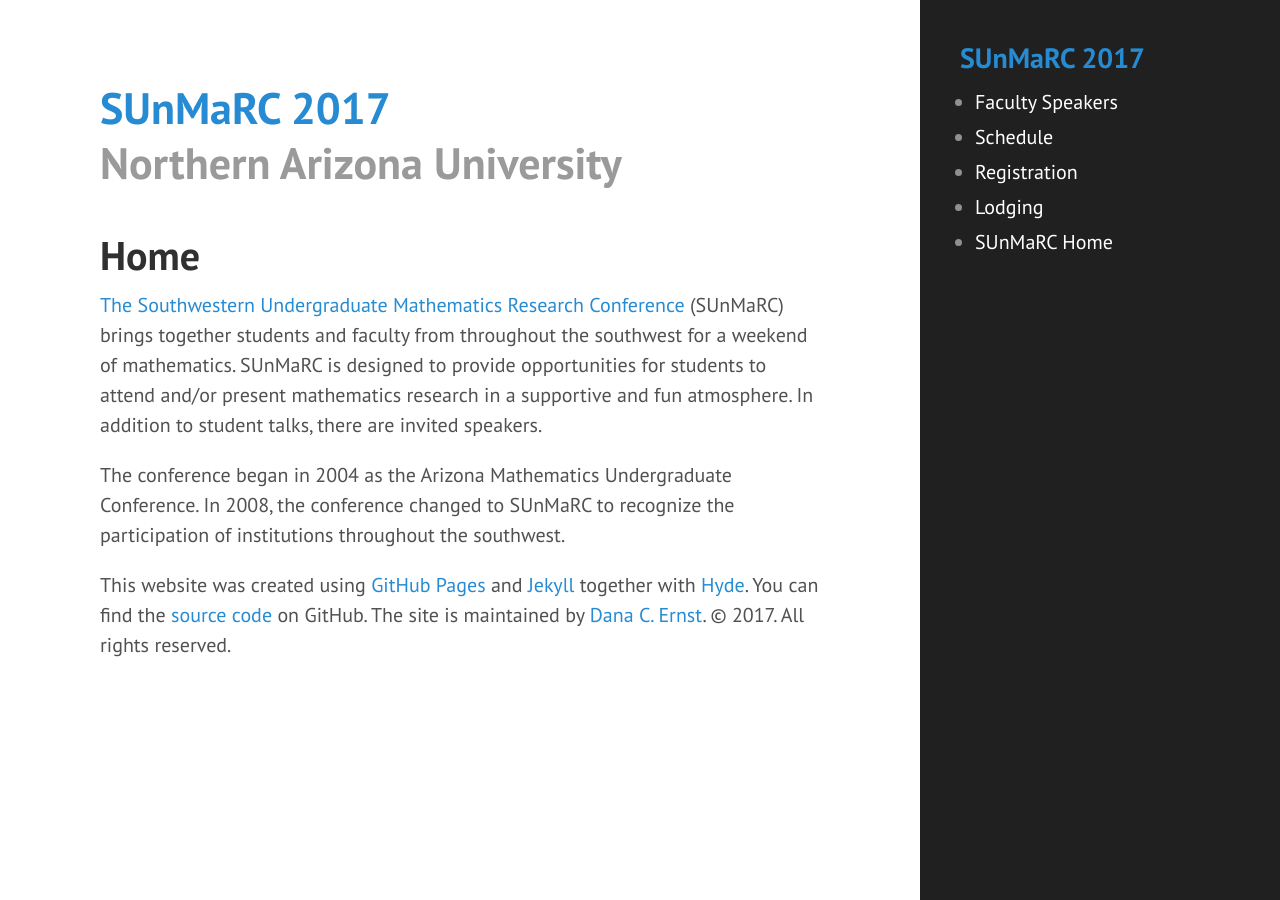
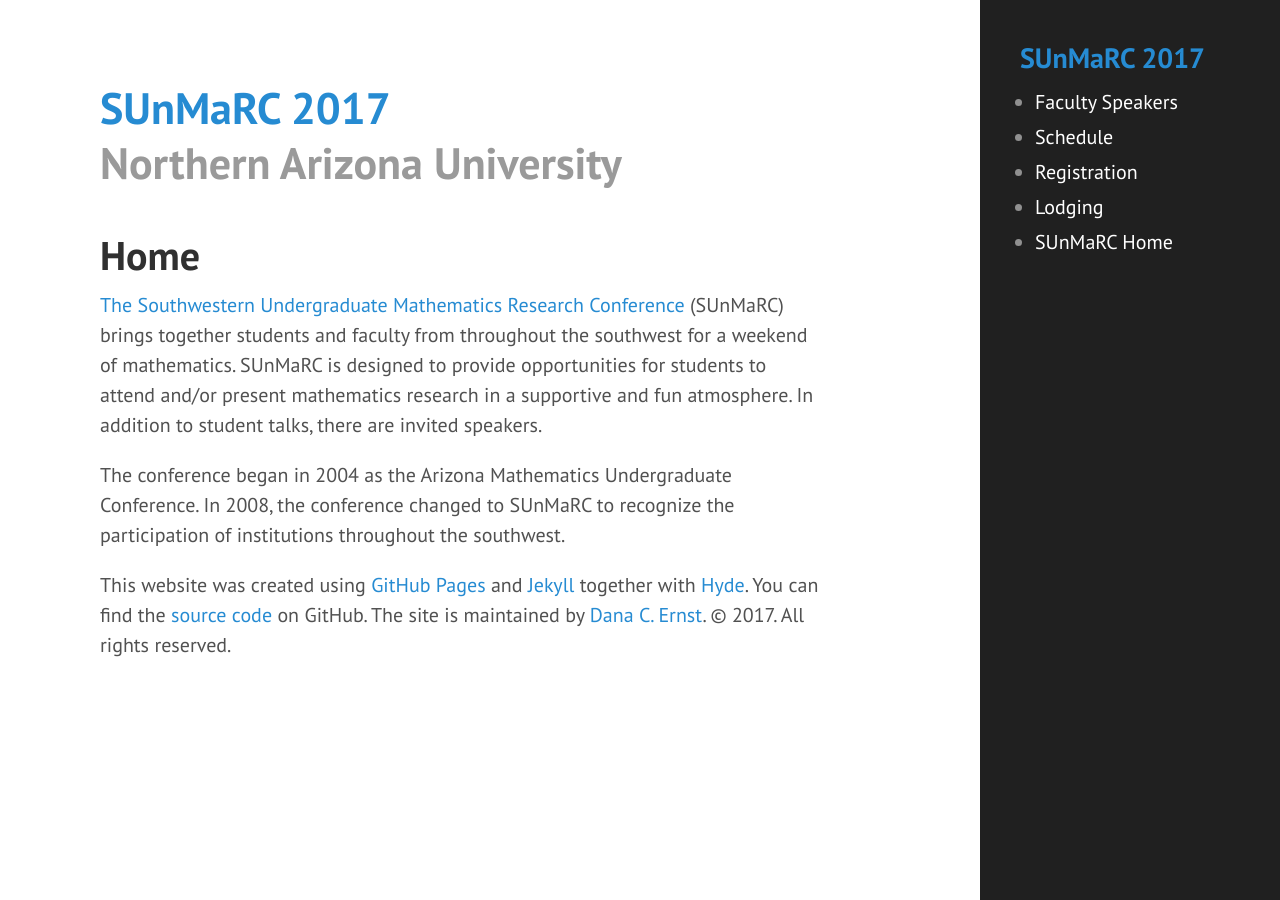
Before and after one commit to NAUMathStat/sunmarc2017, a Jekyll site: the page built from index.md, in a window 1280 px wide. Built offline with Jekyll 4.4.1, drawn with Linux system fonts in a browser that asks for light colours.

Commit message:
Update to css

```diff
--- a/public/css/hyde.css
+++ b/public/css/hyde.css
@@ -76,7 +76,7 @@ html {
     top: 0;
     left: 0;
     bottom: 0;
-    width: 18rem;
+    width: 15rem;
     text-align: left;
   }
 }
@@ -100,7 +100,7 @@ html {
 
 /* Sidebar nav */
 .sidebar-nav {
-  margin-bottom: rem;
+  margin-bottom: 1rem;
 }
 .sidebar-nav ul {
   margin-left: 5px;
```
